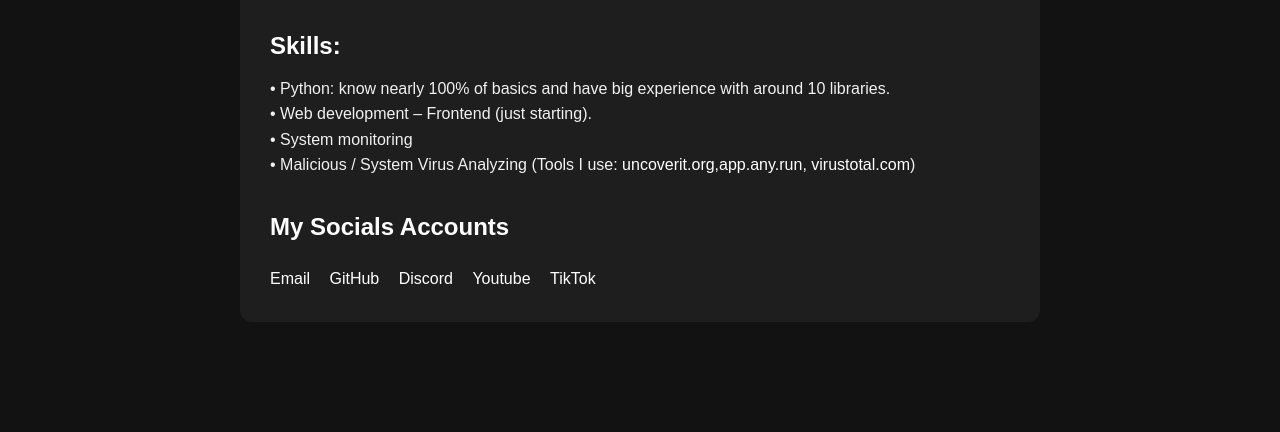
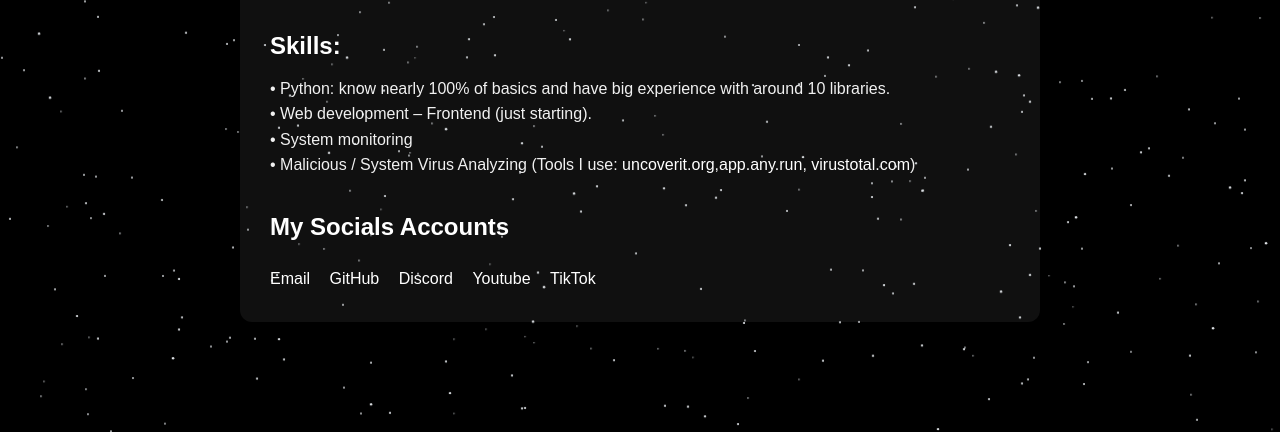
Before and after one commit to asurawhite1/asurawhite, a plain HTML site: page aboutme/index.html in a window 1280 px wide. Shown: the part 368-800 px from the top of the page. Drawn offline with Linux system fonts and the light colour scheme.

Commit message:
cool background

```diff
--- a/aboutme/index.html
+++ b/aboutme/index.html
@@ -8,6 +8,7 @@
 </head>
 <button class="home" type="button" onclick="window.location.href='/'"><</button>
 <body>
+  <div class="stars" id="stars"></div>
   <div class="container">
     <h1>Hello, I'm Asura !</h1>
     <p>I'm a 16 years old kid tryna learn programmings from online courses. Big thank to scrimba and @BroCodez :))</p>
@@ -31,6 +32,21 @@
     if (window.location.pathname === '/aboutme/') {
       history.replaceState(null, '', '/aboutme');
     }
+      function star() {
+        const starsContainer = document.getElementById("stars");
+        const numStars = 500;
+        for (let i = 0; i < numStars; i++) {
+          const star = document.createElement("div");
+          star.className = "star";
+          star.style.left = Math.random() * 100 + "%";
+          star.style.top = Math.random() * 100 + "%";
+          star.style.animationDelay = Math.random() * 4 + "s";
+          starsContainer.appendChild(star);
+        }
+      }
+      document.addEventListener("DOMContentLoaded", function () {
+        star();
+      });
   </script>
 </body>
 </html>
--- a/aboutme/style.css
+++ b/aboutme/style.css
@@ -15,7 +15,7 @@
 }
 body {
   font-family: sans-serif;
-  background: #121212;
+  background: #000000;
   color: #f1f1f1;
   line-height: 1.6;
   padding: 40px;
@@ -24,7 +24,7 @@ body {
 .container {
   max-width: 800px;
   margin: auto;
-  background: #1e1e1e;
+  background: #63636329;
   padding: 30px;
   border-radius: 12px;
 }
@@ -59,3 +59,44 @@ a {
   display: inline-block;
   margin-right: 15px;
 }
+.stars {
+  position: fixed;
+  top: 0;
+  left: 0;
+  width: 100vw;
+  height: 100vh;
+  pointer-events: none;
+  z-index: 1;
+}
+
+.star {
+  position: fixed;
+  width: 2px;
+  height: 2px;
+  background: #f0f4f8;
+  border-radius: 50%;
+  animation: twinkle-move 4s linear infinite;
+  opacity: 0.8;
+}
+@keyframes twinkle-move {
+  0% {
+    opacity: 0.8;
+    transform: translateY(0) scale(1);
+  }
+  20% {
+    opacity: 1;
+    transform: translateY(-5px) scale(1.2);
+  }
+  50% {
+    opacity: 0.5;
+    transform: translateY(5px) scale(0.8);
+  }
+  80% {
+    opacity: 1;
+    transform: translateY(-3px) scale(1.1);
+  }
+  100% {
+    opacity: 0.8;
+    transform: translateY(0) scale(1);
+  }
+}
```
